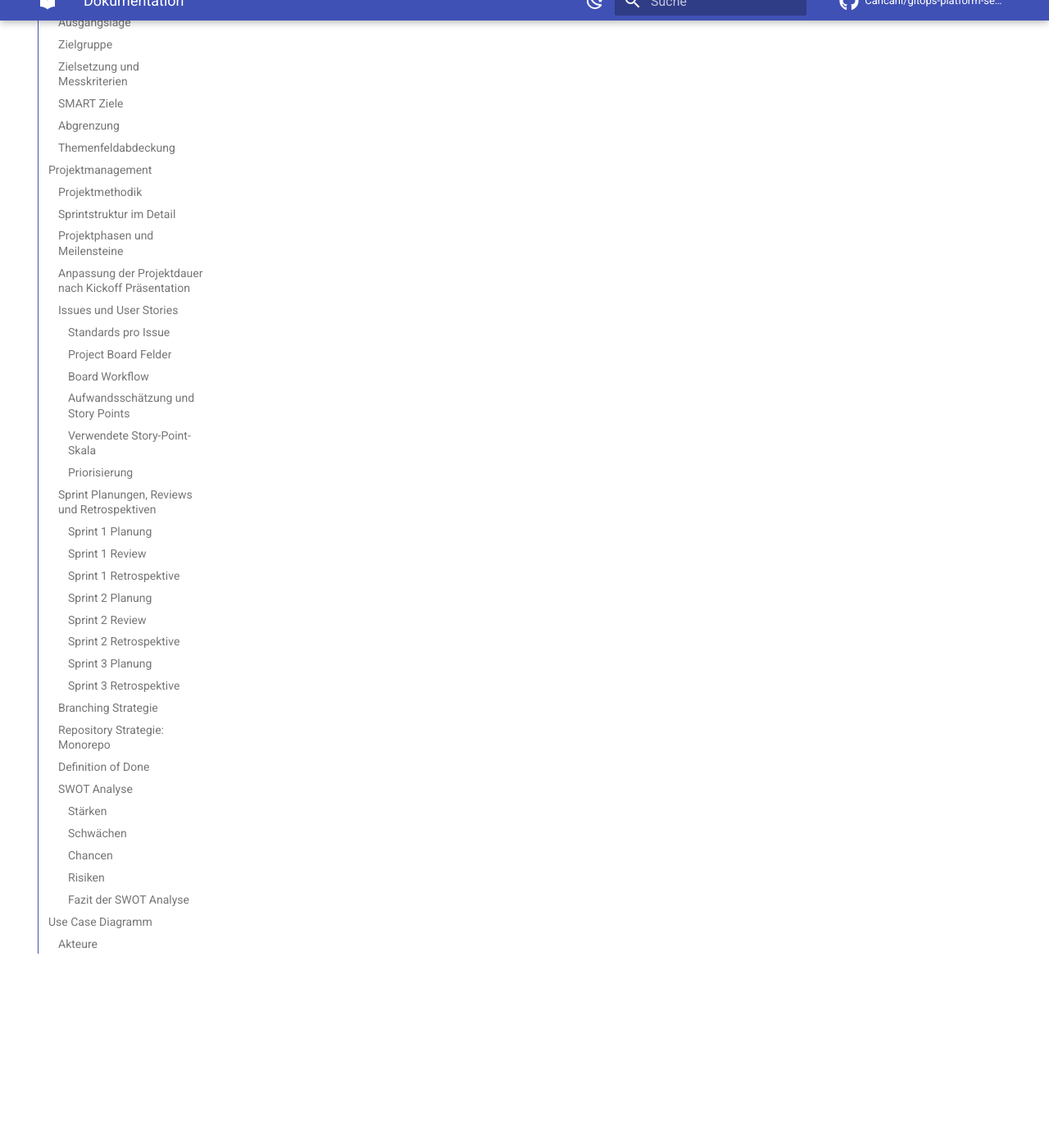
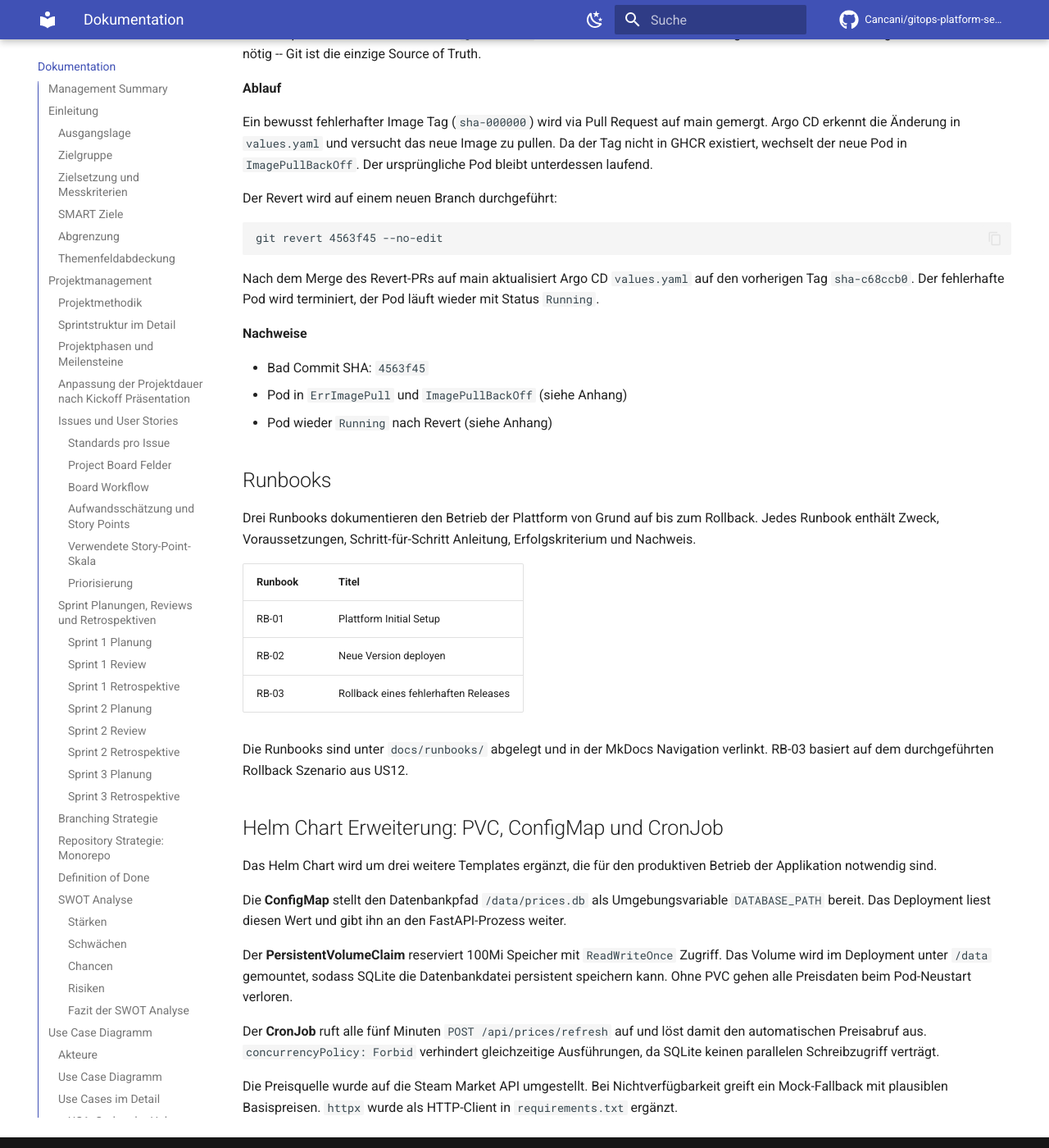
Before and after one commit to Cancani/gitops-platform-semesterarbeit5, an MkDocs documentation site: the page built from docs/dokumentation.md, in a window 1280 px wide and 1400 px high, scrolled down 73244 px. Shown: the whole window at 82% size. Built offline with MkDocs 1.6.1 and Material for MkDocs 9.7.7, drawn with Linux system fonts in a browser that asks for light colours; comment, search, counter and statistics services are not loaded; some of the changed text lies outside the part shown.

Commit message:
feat(helm): pvc, configmap und cronjob für sqlite persistenz (us09) (#77)
* docs(runbooks): rb-03 rollback szenario erstellt (us12 us13)

* docs(dokumentation): us12 rollback szenario und us13 runbooks dokumentiert

* feat(helm): pvc, configmap und cronjob für sqlite persistenz und preisabruf (us09)

* docs(add): Helm Chart Erweiterung dokumentiert

````diff
--- a/docs/dokumentation.md
+++ b/docs/dokumentation.md
@@ -2212,3 +2212,67 @@
 Beim Aufbau der Tests traten zwei Probleme auf. Erstens öffnet `database.py` die SQLite-Verbindung auf einen konfigurierten Pfad, der im Test-Kontext nicht existiert. Gelöst wird das mit einem temporären Verzeichnis via `tempfile.mkdtemp()`, dessen Pfad vor dem Import von `main` als Umgebungsvariable `DATABASE_PATH` gesetzt wird. Zweitens muss `init_db()` explizit aufgerufen werden, bevor die Tests laufen, da die Tabelle sonst fehlt. Beide Massnahmen sind in `tests/test_api.py` umgesetzt.
 
 ---
+
+## Rollback Szenario per Git Revert
+
+Der GitOps Rollback wird durch einen `git revert` auf dem fehlerhaften Commit ausgelöst.
+Kein manueller Eingriff im Cluster ist nötig -- Git ist die einzige Source of Truth.
+
+**Ablauf**
+
+Ein bewusst fehlerhafter Image Tag (`sha-000000`) wird via Pull Request auf main gemergt.
+Argo CD erkennt die Änderung in `values.yaml` und versucht das neue Image zu pullen.
+Da der Tag nicht in GHCR existiert, wechselt der neue Pod in `ImagePullBackOff`. Der
+ursprüngliche Pod bleibt unterdessen laufend.
+
+Der Revert wird auf einem neuen Branch durchgeführt:
+
+```bash
+git revert 4563f45 --no-edit
+```
+
+Nach dem Merge des Revert-PRs auf main aktualisiert Argo CD `values.yaml` auf den
+vorherigen Tag `sha-c68ccb0`. Der fehlerhafte Pod wird terminiert, der Pod läuft
+wieder mit Status `Running`.
+
+**Nachweise**
+
+- Bad Commit SHA: `4563f45`
+- Pod in `ErrImagePull` und `ImagePullBackOff` (siehe Anhang)
+- Pod wieder `Running` nach Revert (siehe Anhang)
+
+## Runbooks
+
+Drei Runbooks dokumentieren den Betrieb der Plattform von Grund auf bis zum Rollback.
+Jedes Runbook enthält Zweck, Voraussetzungen, Schritt-für-Schritt Anleitung,
+Erfolgskriterium und Nachweis.
+
+| Runbook | Titel |
+| --- | --- |
+| RB-01 | Plattform Initial Setup |
+| RB-02 | Neue Version deployen |
+| RB-03 | Rollback eines fehlerhaften Releases |
+
+Die Runbooks sind unter `docs/runbooks/` abgelegt und in der MkDocs Navigation verlinkt.
+RB-03 basiert auf dem durchgeführten Rollback Szenario aus US12.
+
+## Helm Chart Erweiterung: PVC, ConfigMap und CronJob
+
+Das Helm Chart wird um drei weitere Templates ergänzt, die für den produktiven Betrieb
+der Applikation notwendig sind.
+
+Die **ConfigMap** stellt den Datenbankpfad `/data/prices.db` als Umgebungsvariable
+`DATABASE_PATH` bereit. Das Deployment liest diesen Wert und gibt ihn an den
+FastAPI-Prozess weiter.
+
+Der **PersistentVolumeClaim** reserviert 100Mi Speicher mit `ReadWriteOnce` Zugriff.
+Das Volume wird im Deployment unter `/data` gemountet, sodass SQLite die Datenbankdatei
+persistent speichern kann. Ohne PVC gehen alle Preisdaten beim Pod-Neustart verloren.
+
+Der **CronJob** ruft alle fünf Minuten `POST /api/prices/refresh` auf und löst damit
+den automatischen Preisabruf aus. `concurrencyPolicy: Forbid` verhindert gleichzeitige
+Ausführungen, da SQLite keinen parallelen Schreibzugriff verträgt.
+
+Die Preisquelle wurde auf die Steam Market API umgestellt. Bei Nichtverfügbarkeit
+greift ein Mock-Fallback mit plausiblen Basispreisen. `httpx` wurde als HTTP-Client
+in `requirements.txt` ergänzt.
````
Also changed, not shown: docs/runbooks/RB03_rollback_release.md (+66 -0 lines), 6 other files.
